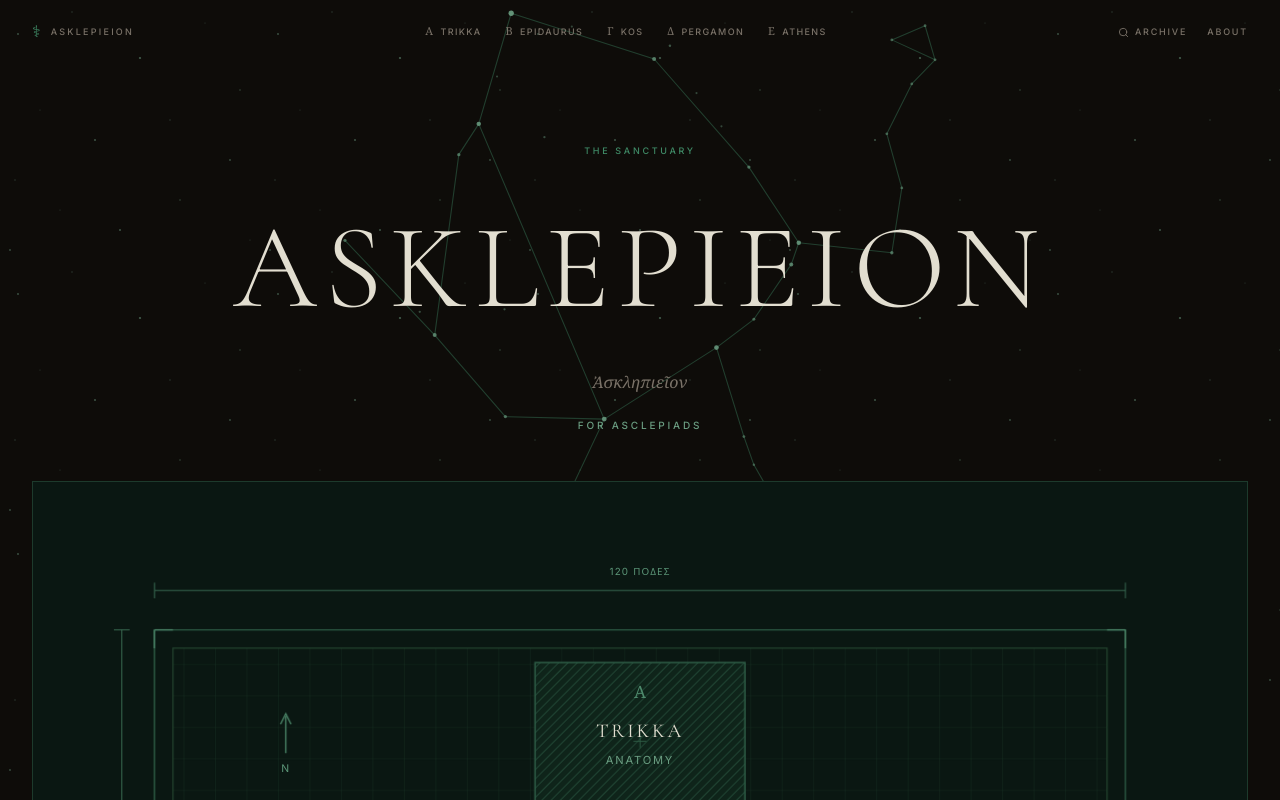
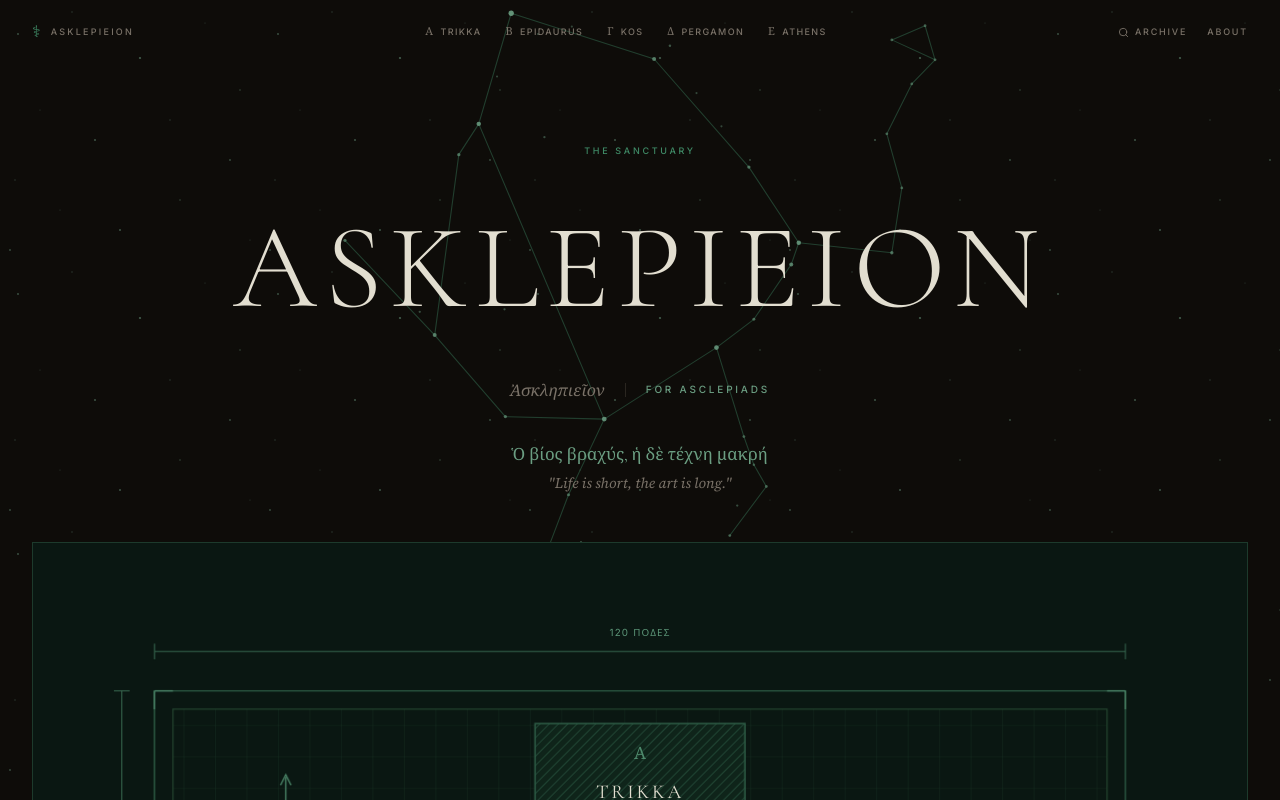
Before and after one commit to CKN85/Asklepieion, a React (Vite) app: page / in a window 1280 px wide. Shown: the top 800 px of the page. Built offline with nearby package versions, Linux system fonts and the light colour scheme.

Commit message:
Update Home.jsx

```diff
--- a/src/pages/Home.jsx
+++ b/src/pages/Home.jsx
@@ -88,12 +88,28 @@ export default function Home() {
         <h1 className="font-heading font-light" style={{ fontSize: 'clamp(3.5rem, 10vw, 7.5rem)', letterSpacing: '0.06em' }}>
           ASKLEPIEION
         </h1>
-        <p style={{ fontFamily: 'Source Serif 4, Georgia, serif', color: '#7A7268', fontStyle: 'italic' }} className="mt-3">
-          Ἀσκληπιεῖον
-        </p>
-        <p className="label-caps mt-6" style={{ color: '#6B9E82', fontSize: '10px', letterSpacing: '0.28em' }}>
-          For Asclepiads
-        </p>
+
+        <div className="flex items-center justify-center gap-5 mt-5">
+          <span style={{ fontFamily: 'Source Serif 4, Georgia, serif', color: '#7A7268', fontStyle: 'italic', fontSize: '1rem' }}>
+            Ἀσκληπιεῖον
+          </span>
+          <span aria-hidden="true" style={{ width: '1px', height: '14px', background: '#2A2620' }} />
+          <span className="label-caps" style={{ color: '#6B9E82', fontSize: '10px', letterSpacing: '0.28em' }}>
+            For Asclepiads
+          </span>
+        </div>
+
+        <div className="mt-10">
+          <p className="font-heading" style={{ fontSize: '1.05rem', color: '#6B9E82', fontWeight: 400 }}>
+            Ὁ βίος βραχύς, ἡ δὲ τέχνη μακρή
+          </p>
+          <p
+            className="mt-1.5"
+            style={{ fontFamily: 'Source Serif 4, Georgia, serif', fontStyle: 'italic', color: '#7A7268', fontSize: '0.9rem' }}
+          >
+            "Life is short, the art is long."
+          </p>
+        </div>
       </header>
 
       <div className="max-w-screen-xl mx-auto px-8 mt-8">
```
